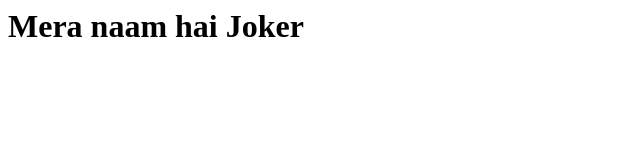
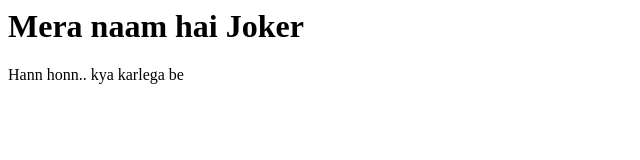
Before and after one commit to Bibhash-yadav/abcodes, a plain HTML site: page index.html in a window 1280 px wide. Shown: the whole page, without its empty margins (0-640 px from the left). Drawn offline with Linux system fonts and the light colour scheme.

Commit message:
Update index.html

```diff
--- a/index.html
+++ b/index.html
@@ -1 +1,3 @@
 <h1>Mera naam hai Joker</h1>
+
+<h> Hann honn.. kya karlega be</h>
```
